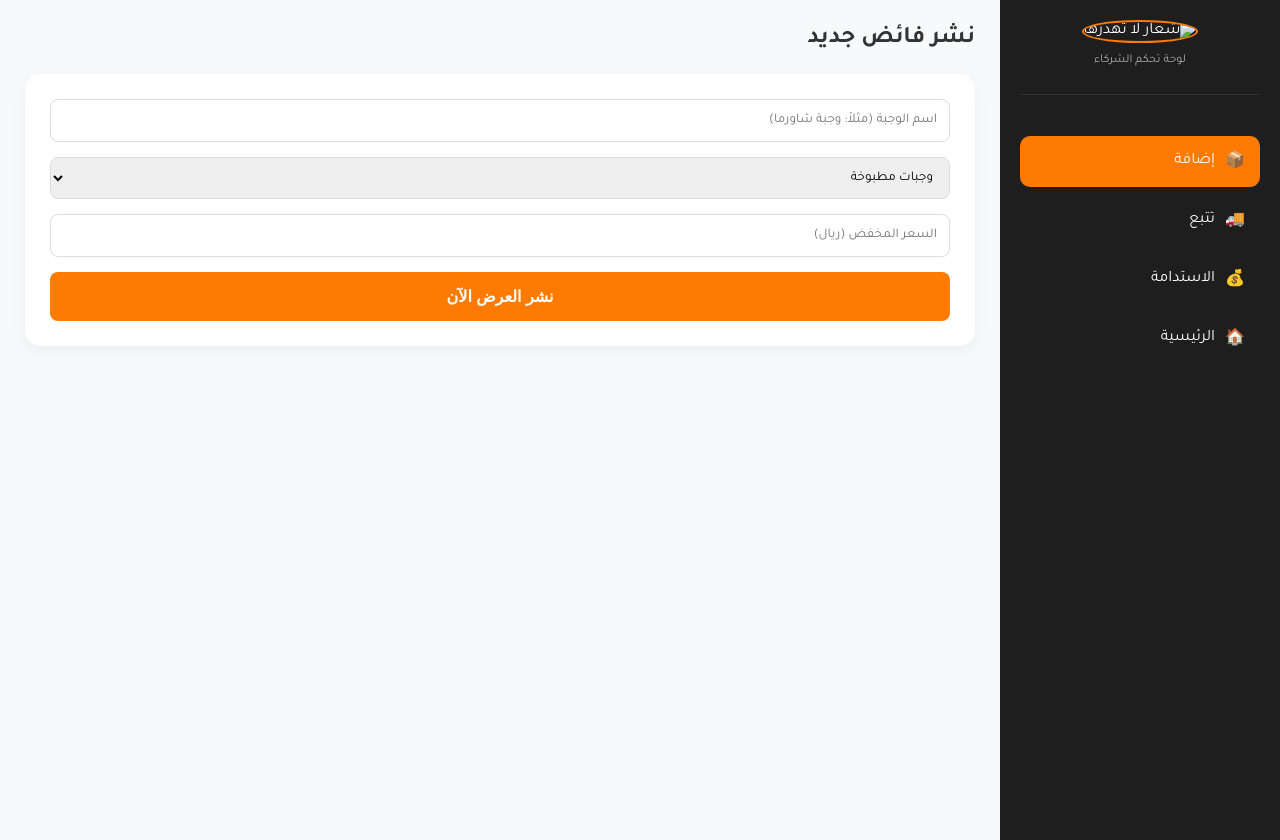
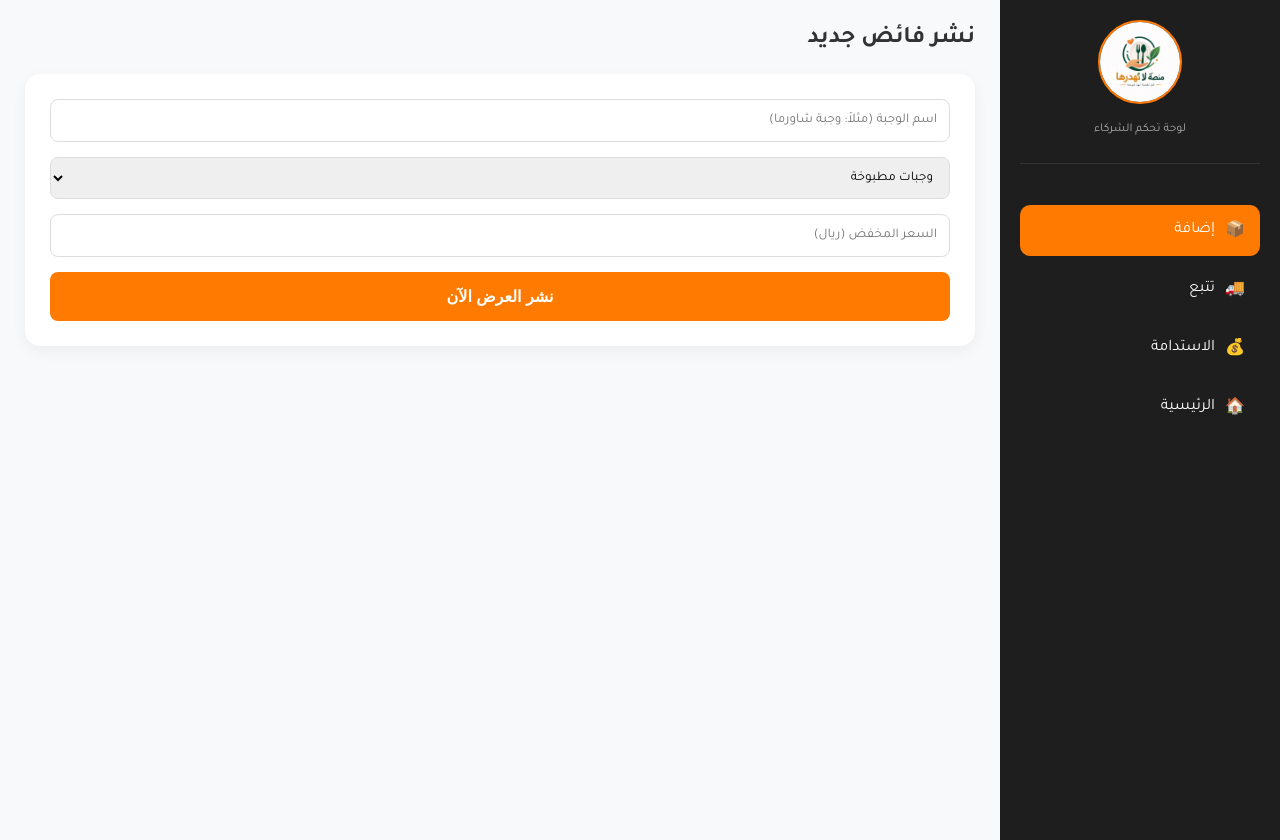
Before and after one commit to lolly3967-lgtm/FV, a plain HTML site: page restaurant-dash.html in a window 1280 px wide. Drawn offline with nearby package versions, Linux system fonts and the light colour scheme.

Commit message:
Update logo image source in restaurant dashboard

```diff
--- a/restaurant-dash.html
+++ b/restaurant-dash.html
@@ -189,7 +189,7 @@
 
     <div class="sidebar">
         <div class="logo-container">
-            <img src="لاتهدرها.jpg.jpeg" class="sidebar-logo" alt="شعار لا تهدرها">
+            <img src="لاتهدر.jpeg" class="sidebar-logo" alt="شعار لا تهدرها">
             <p style="font-size: 12px; margin-top: 10px; color: #aaa;">لوحة تحكم الشركاء</p>
         </div>
 
```
